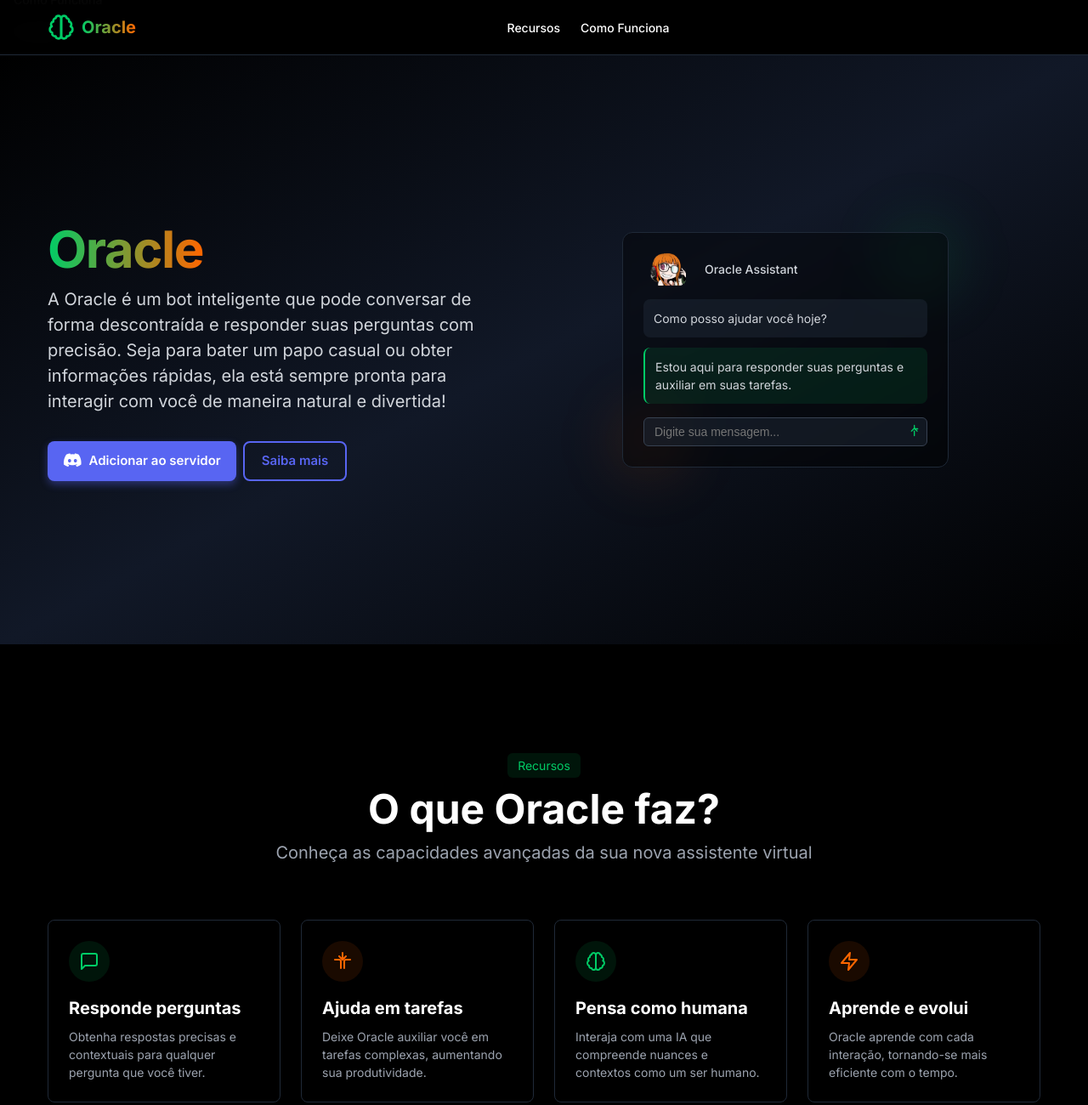
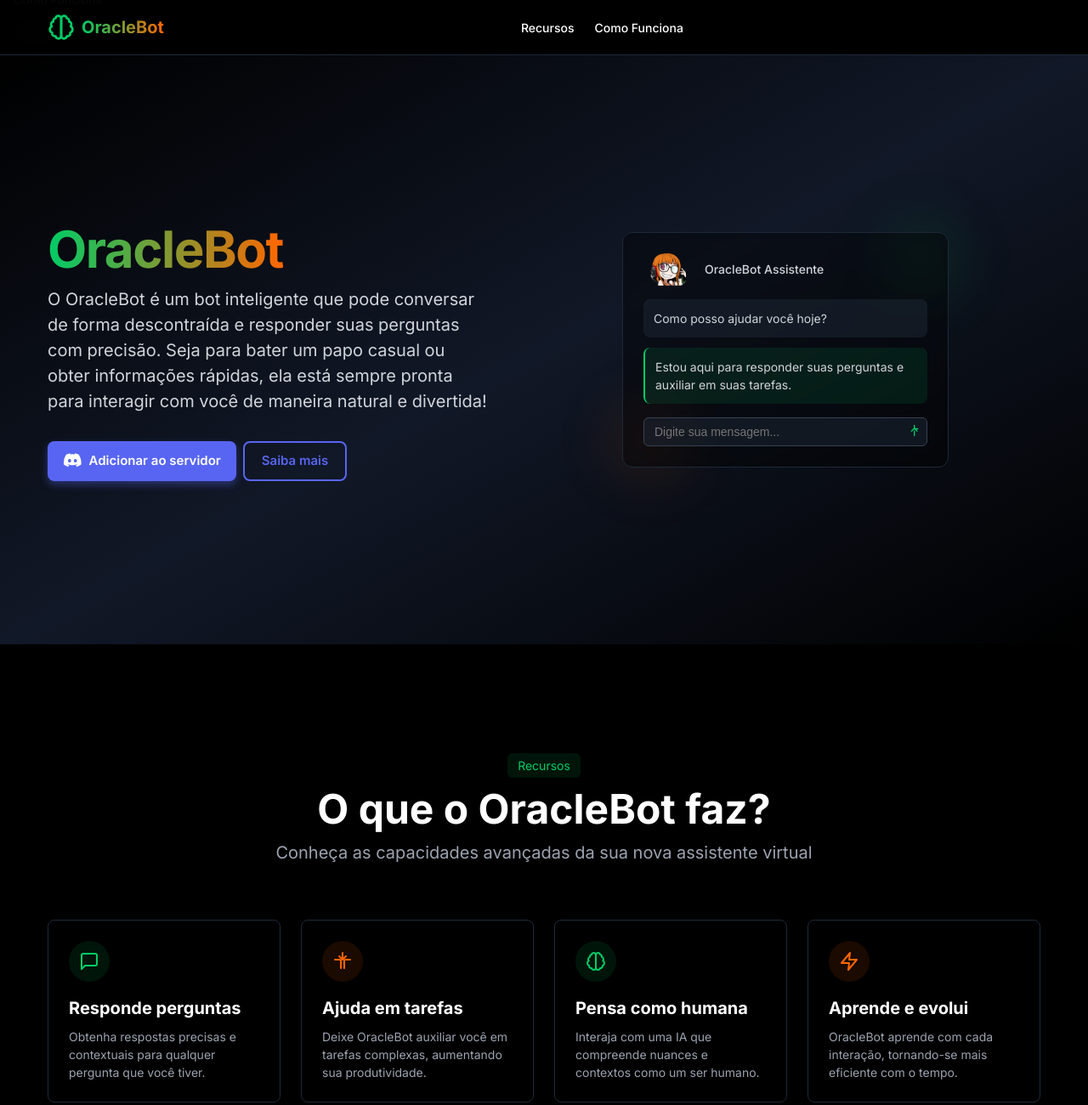
Before and after one commit to victor-yttd/Oracle-Bot, a website: page site oracle/index.html in a window 1280 px wide. Shown: the top 1300 px of the page at 85% size. Drawn offline with Linux system fonts and the light colour scheme.

Commit message:
Update index.html

```diff
--- a/site oracle/index.html
+++ b/site oracle/index.html
@@ -3,7 +3,7 @@
 <head>
     <meta charset="UTF-8">
     <meta name="viewport" content="width=device-width, initial-scale=1.0">
-    <title>Oracle - Sua assistente virtual de próxima geração</title>
+    <title>OracleBot - Sua assistente virtual de próxima geração</title>
     <meta name="description" content="Oracle é uma inteligência artificial avançada que responde perguntas, ajuda em tarefas e pensa como uma humana.">
     <link rel="stylesheet" href="styles.css">
     <link href="https://fonts.googleapis.com/css2?family=Inter:wght@400;500;600;700&display=swap" rel="stylesheet">
@@ -18,7 +18,7 @@
                         <path d="M9.5 2A2.5 2.5 0 0 1 12 4.5v15a2.5 2.5 0 0 1-4.96.44 2.5 2.5 0 0 1-2.96-3.08 3 3 0 0 1-.34-5.58 2.5 2.5 0 0 1 1.32-4.24 2.5 2.5 0 0 1 1.98-3A2.5 2.5 0 0 1 9.5 2Z"></path>
                         <path d="M14.5 2A2.5 2.5 0 0 0 12 4.5v15a2.5 2.5 0 0 0 4.96.44 2.5 2.5 0 0 0 2.96-3.08 3 3 0 0 0 .34-5.58 2.5 2.5 0 0 0-1.32-4.24 2.5 2.5 0 0 0-1.98-3A2.5 2.5 0 0 0 14.5 2Z"></path>
                     </svg>
-                    <span class="logo-text">Oracle</span>
+                    <span class="logo-text">OracleBot</span>
                 </div>
                 <nav class="nav-menu">
                     <a href="#features" class="nav-link">Recursos</a>
@@ -37,10 +37,10 @@
                         <div class="hero-content">
                             <div class="space-y">
                                 <h1 class="hero-title">
-                                    <span class="gradient-text">Oracle</span>
+                                    <span class="gradient-text">OracleBot</span>
                                 </h1>
                                 <p class="hero-description">
-                                    A Oracle é um bot inteligente que pode conversar de forma descontraída e responder suas perguntas com precisão. Seja para bater um papo casual ou obter informações rápidas, ela está sempre pronta para interagir com você de maneira natural e divertida!
+                                    O OracleBot é um bot inteligente que pode conversar de forma descontraída e responder suas perguntas com precisão. Seja para bater um papo casual ou obter informações rápidas, ela está sempre pronta para interagir com você de maneira natural e divertida!
                                 </p>
                             </div>
                             <div class="button-group">
@@ -60,7 +60,7 @@
                                 <div class="chat-window">
                                     <div class="chat-header">
                                         <img src="futaba.png" alt="Logo" class="logo-img">
-                                        <span class="chat-title">Oracle Assistant</span>
+                                        <span class="chat-title">OracleBot Assistente</span>
                                     </div>
                                     <div class="chat-messages">
                                         <div class="message-bot">
@@ -92,7 +92,7 @@
                 <div class="container">
                     <div class="section-header">
                         <div class="badge badge-primary">Recursos</div>
-                        <h2 class="section-title">O que Oracle faz?</h2>
+                        <h2 class="section-title">O que o OracleBot faz?</h2>
                         <p class="section-description">
                             Conheça as capacidades avançadas da sua nova assistente virtual
                         </p>
@@ -120,7 +120,7 @@
                             </div>
                             <h3 class="feature-title">Ajuda em tarefas</h3>
                             <p class="feature-description">
-                                Deixe Oracle auxiliar você em tarefas complexas, aumentando sua produtividade.
+                                Deixe OracleBot auxiliar você em tarefas complexas, aumentando sua produtividade.
                             </p>
                         </div>
                         <div class="feature-card">
@@ -143,7 +143,7 @@
                             </div>
                             <h3 class="feature-title">Aprende e evolui</h3>
                             <p class="feature-description">
-                                Oracle aprende com cada interação, tornando-se mais eficiente com o tempo.
+                                OracleBot aprende com cada interação, tornando-se mais eficiente com o tempo.
                             </p>
                         </div>
                     </div>
@@ -157,7 +157,7 @@
                         <div class="badge badge-secondary">Processo</div>
                         <h2 class="section-title">Como funciona?</h2>
                         <p class="section-description">
-                            Um processo simples e intuitivo para começar a usar Oracle
+                            Um processo simples e intuitivo para começar a usar OracleBot
                         </p>
                     </div>
                     <div class="steps-container">
@@ -240,10 +240,10 @@
                         <path d="M9.5 2A2.5 2.5 0 0 1 12 4.5v15a2.5 2.5 0 0 1-4.96.44 2.5 2.5 0 0 1-2.96-3.08 3 3 0 0 1-.34-5.58 2.5 2.5 0 0 1 1.32-4.24 2.5 2.5 0 0 1 1.98-3A2.5 2.5 0 0 1 9.5 2Z"></path>
                         <path d="M14.5 2A2.5 2.5 0 0 0 12 4.5v15a2.5 2.5 0 0 0 4.96.44 2.5 2.5 0 0 0 2.96-3.08 3 3 0 0 0 .34-5.58 2.5 2.5 0 0 0-1.32-4.24 2.5 2.5 0 0 0-1.98-3A2.5 2.5 0 0 0 14.5 2Z"></path>
                     </svg>
-                    <span class="logo-text-sm">Oracle</span>
+                    <span class="logo-text-sm">OracleBot</span>
                 </div>
                 <p class="copyright">
-                    &copy; <span id="current-year"></span> Oracle AI. Todos os direitos reservados.
+                    &copy; <span id="current-year"></span> OracleBot AI. Todos os direitos reservados.
                 </p>
                 <div class="social-links">
                     <a href="#" class="social-link">
```
